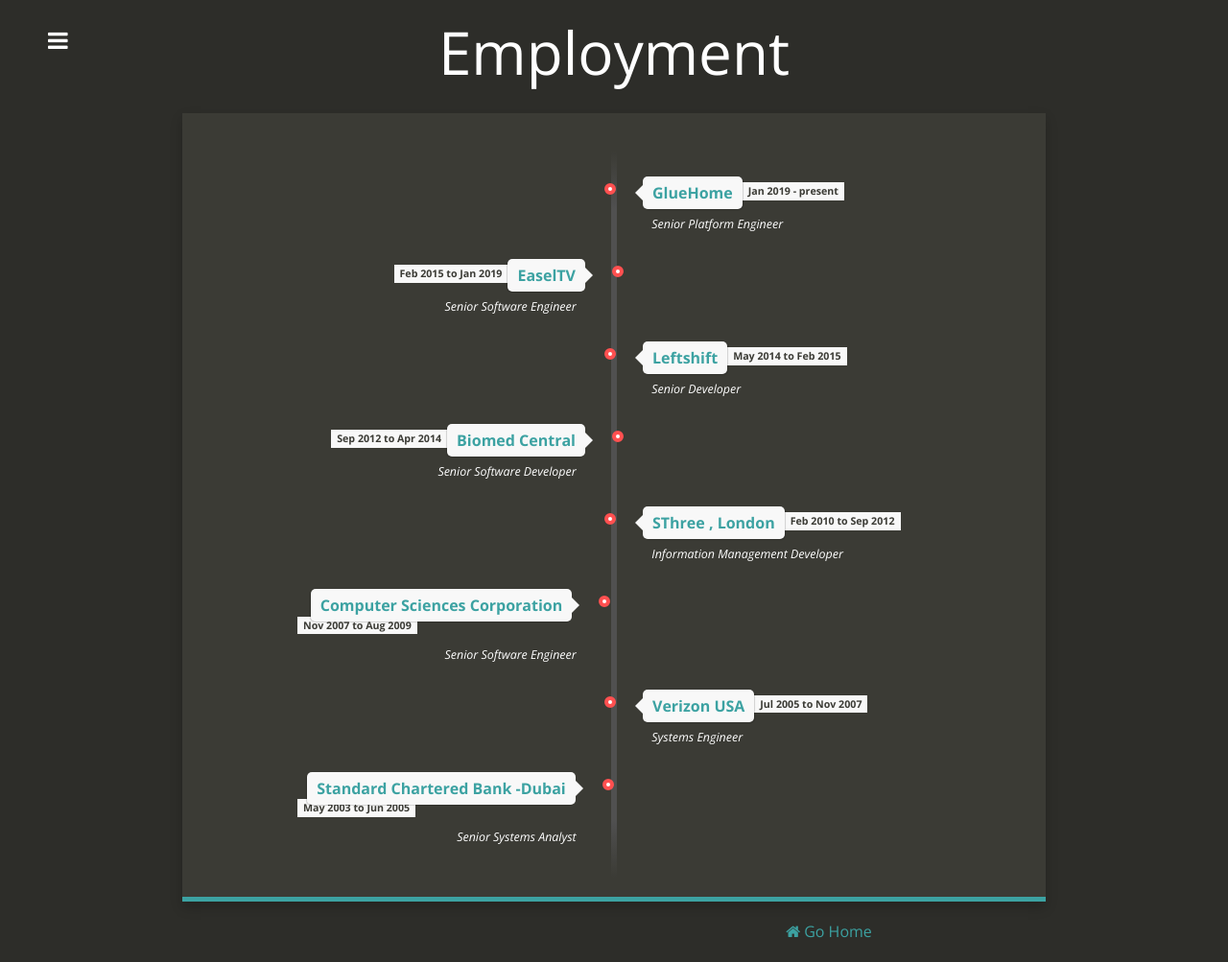
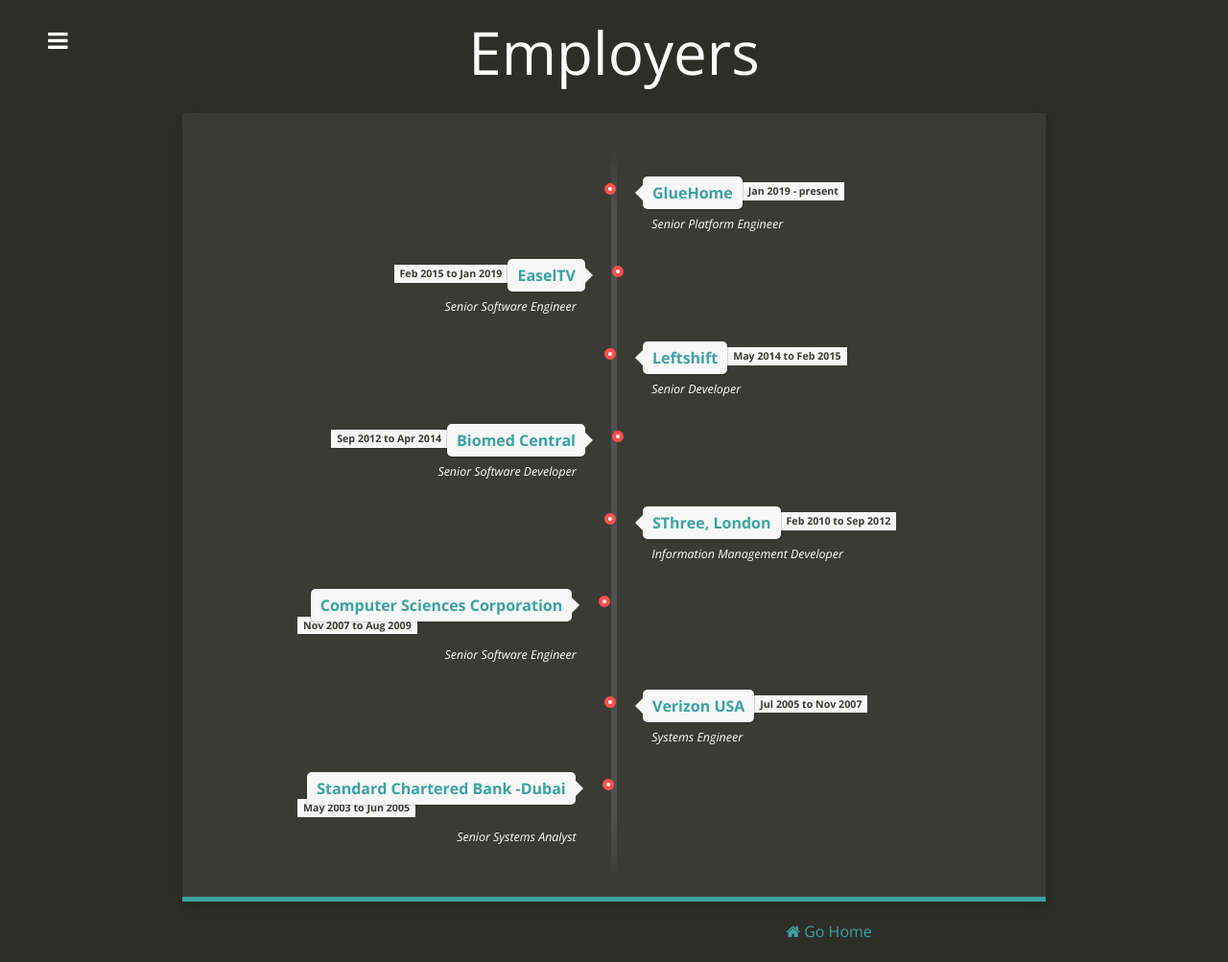
Before and after one commit to m-kumaran/m-kumaran.github.io, a Jekyll site: the page built from timeline.html, in a window 1280 px wide. Shown: the whole page at 96% size. Built offline with Jekyll 4.4.1, drawn with Linux system fonts in a browser that asks for light colours; nearby versions of some CDN libraries.

Commit message:
employment

```diff
--- a/_data/employments.yml
+++ b/_data/employments.yml
@@ -19,7 +19,7 @@
   position: Senior Software Developer
 
 - class: direction-r
-  employer: <a ref="www.sthree.com">SThree , London</a>
+  employer: SThree, London
   duration: Feb 2010 to Sep 2012
   position: Information Management Developer
 
--- a/timeline.html
+++ b/timeline.html
@@ -1,6 +1,6 @@
 ---
 layout:     page
-title:      Employment
+title:      Employers
 ---
 
 <ul class="timeline">
```
